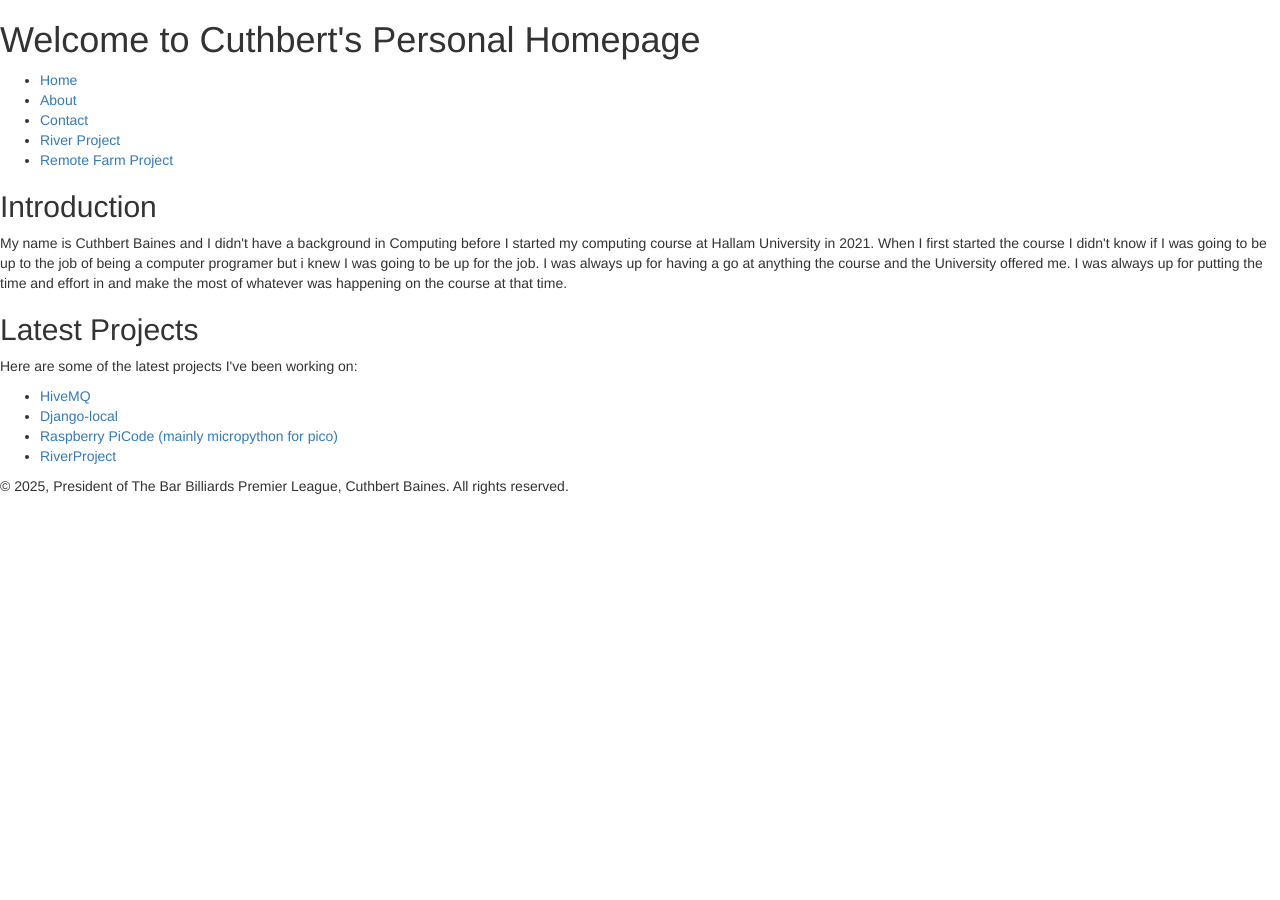
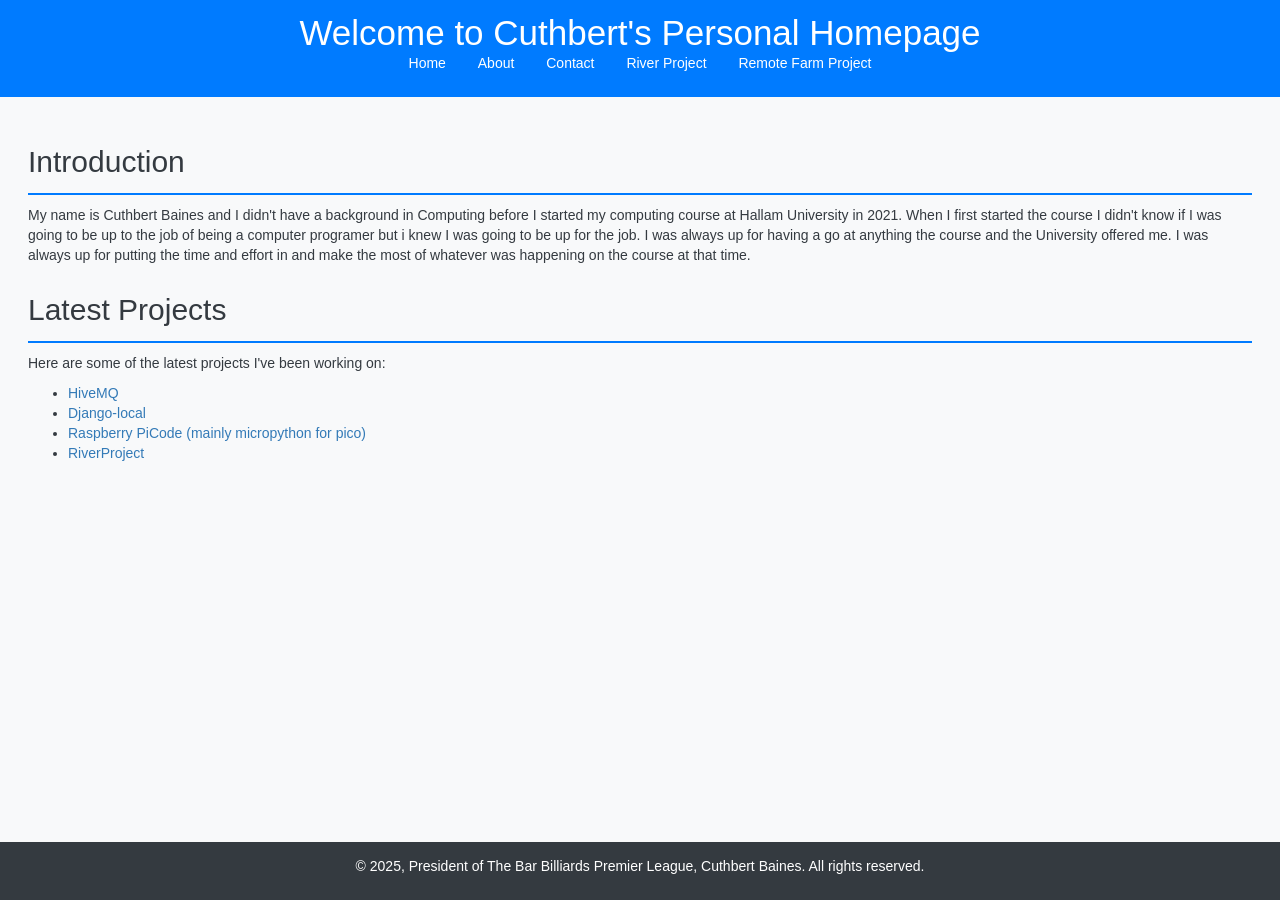
Before and after one commit to cuthbert86/cuthbert86.github.io, a Jekyll site: the page index.html, which Jekyll copies as it is, in a window 1280 px wide. Built offline with Jekyll 4.4.1, drawn with Linux system fonts in a browser that asks for light colours.

Commit message:
Update index.html
minor changes

Signed-off-by: Cuthbert Baines <149163506+cuthbert86@users.noreply.github.com>

```diff
--- a/index.html
+++ b/index.html
@@ -5,7 +5,9 @@
     <meta name="viewport" content="width=device-width, initial-scale=1.0">
     <title>Cuthbert Baines Is The Man of Many Moments</title>
     <link rel="stylesheet" href="bootstrap.css">
+    <link rel="stylesheet" href="styles.css">
 </head>
+
 <body>
     <header>
         <h1>Welcome to Cuthbert's Personal Homepage</h1>
@@ -23,11 +25,11 @@
         <section>
             <h2>Introduction</h2>
             <p>My name is Cuthbert Baines and I didn't have a background in Computing before I started my computing course at
-              Hallam University in 2021.  When I first started the course I didn't know if I was going to be up to the job of
-            being a computer programer but i knew I was going to be up for the job.  I was always up for having a go at
-            anything the course and the University offered me.  I was always up for putting the time and effort in and make
-              the most of whatever was happening on the course at that time.
-          </p>
+                Hallam University in 2021. When I first started the course I didn't know if I was going to be up to the job of
+                being a computer programer but i knew I was going to be up for the job. I was always up for having a go at
+                anything the course and the University offered me. I was always up for putting the time and effort in and make
+                the most of whatever was happening on the course at that time.
+            </p>
         </section>
         <section>
             <h2>Latest Projects</h2>
@@ -36,13 +38,14 @@
                 <li><a href="Cuthbert86/HiveMQ">HiveMQ</a></li>
                 <li><a href="Cuthbert86/Django-Local">Django-local</a></li>
                 <li><a href="Cuthbert86/PiCode">Raspberry PiCode (mainly micropython for pico)</a></li>
-              <li><a href="Cuthbert86/RiverProject">RiverProject</a></li>
+                <li><a href="Cuthbert86/RiverProject">RiverProject</a></li>
             </ul>
         </section>
     </main>
     <footer>
         <p>&copy; 2025, President of The Bar Billiards Premier League, Cuthbert Baines.
-          All rights reserved.</p>
+            All rights reserved.</p>
     </footer>
 </body>
+
 </html>
```
